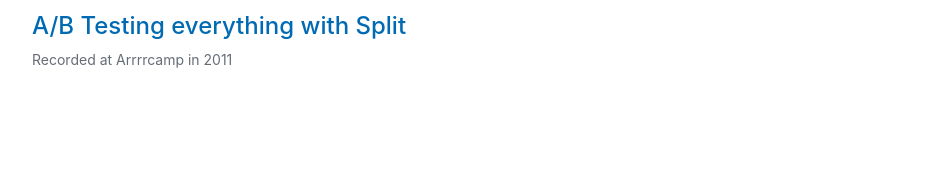
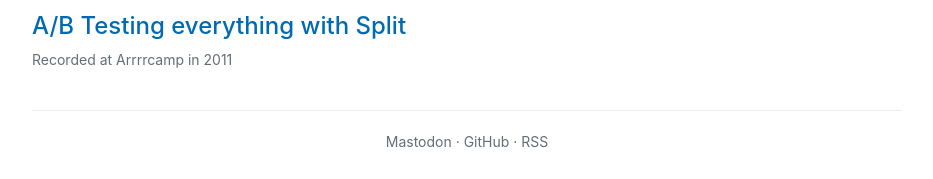
Before and after one commit to andrew/nesbitt.io, a Jekyll site: the page built from index.md, in a window 1280 px wide. Shown: the part 5553-5732 px from the top of the page, without its empty margins (173-1106 px from the left). Built offline with Jekyll 4.4.1, drawn with Linux system fonts in a browser that asks for light colours; before the commit the page ends 5653 px from its top, so only the background shows below that.

Commit message:
Add footer with social links and style adjustments

```diff
--- a/_layouts/default.html
+++ b/_layouts/default.html
@@ -39,6 +39,12 @@
       <main aria-label="Content">
         {{ content }}
       </main>
+
+      <footer>
+        <a rel="me" href="https://mastodon.social/@andrewnez">Mastodon</a> ·
+        <a href="https://github.com/andrew">GitHub</a> ·
+        <a href="{{ "/feed.xml" | relative_url }}">RSS</a>
+      </footer>
     </div>
   </body>
 </html>
--- a/style.css
+++ b/style.css
@@ -158,7 +158,7 @@
 
 /* Horizontal rules */
 .post-content hr{
-  height: .25em;
+  height: 1px;
   padding: 0;
   margin: 40px 0;
   background-color: #d1d9e0;
@@ -307,3 +307,20 @@
     text-align: center;
   }
 }
+
+footer{
+  margin-top: 40px;
+  padding: 20px 0;
+  border-top: 1px solid #eee;
+  text-align: center;
+  font-size: 14px;
+  color: #656d76;
+}
+
+footer a{
+  color: #656d76 !important;
+}
+
+footer a:hover{
+  color: #006ab2 !important;
+}
```
